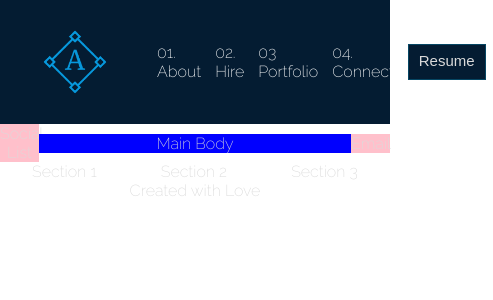
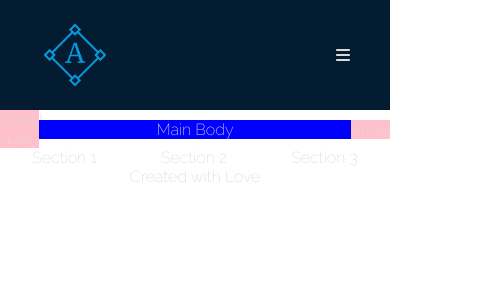
Before and after one commit to beingawaisali/beingawaisali.com-new, a React (Create React App) app: page / in a window 390 px wide. Shown: the top 300 px of the page, 493 px wide, since content can reach past the window. Built offline with nearby package versions, Linux system fonts and the light colour scheme.

Commit message:
Responsive Menubar

```diff
--- a/package.json
+++ b/package.json
@@ -3,6 +3,9 @@
   "version": "0.1.0",
   "private": true,
   "dependencies": {
+    "@fortawesome/fontawesome-svg-core": "^6.2.0",
+    "@fortawesome/free-solid-svg-icons": "^6.2.0",
+    "@fortawesome/react-fontawesome": "^0.2.0",
     "@testing-library/jest-dom": "^5.16.5",
     "@testing-library/react": "^13.4.0",
     "@testing-library/user-event": "^13.5.0",
--- a/src/components/css/header.css
+++ b/src/components/css/header.css
@@ -28,3 +28,12 @@
 .mobile-menu {
     display: none;
 }
+
+@media(max-width: 650px) {
+    .mobile-menu {
+        display: flex;
+    }
+    .manu-bar {
+        display: none;
+    }
+}
--- a/src/components/headerBar.jsx
+++ b/src/components/headerBar.jsx
@@ -1,6 +1,8 @@
 import React from 'react';
 import './css/header.css';
 import Logo from '../images/Logo-1.png';
+import { FontAwesomeIcon } from '@fortawesome/react-fontawesome';
+import { faBars } from '@fortawesome/free-solid-svg-icons';
 
 let mobileMenu = false;
 
@@ -28,7 +30,7 @@
 
             </ul>
             <div className="mobile-menu">
-                <i class="fa-light fa-bars"></i>
+                <FontAwesomeIcon icon={faBars} />
             </div>
         </div>
     )
```
Also changed, not shown: 1 other file (tests, documents, lock files or other folders).
